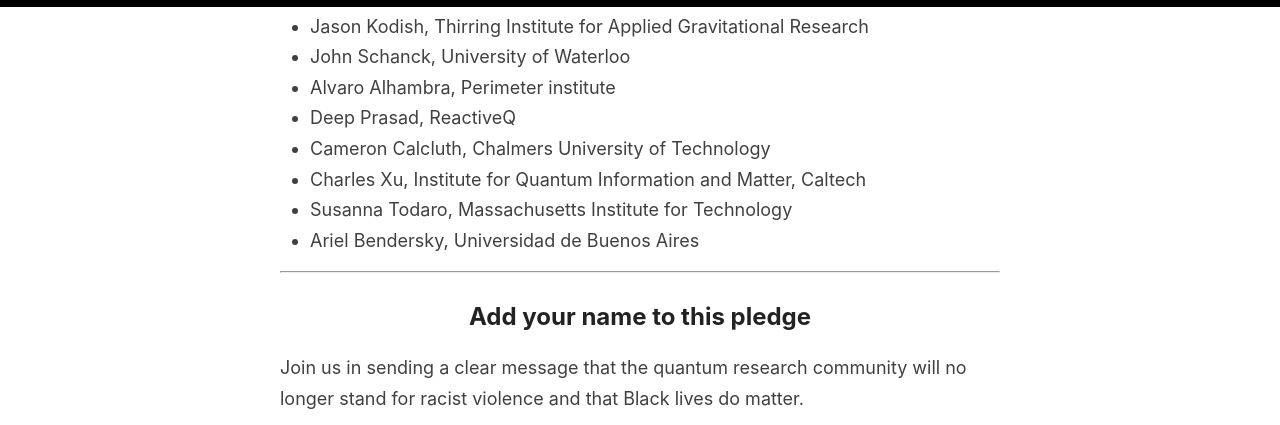
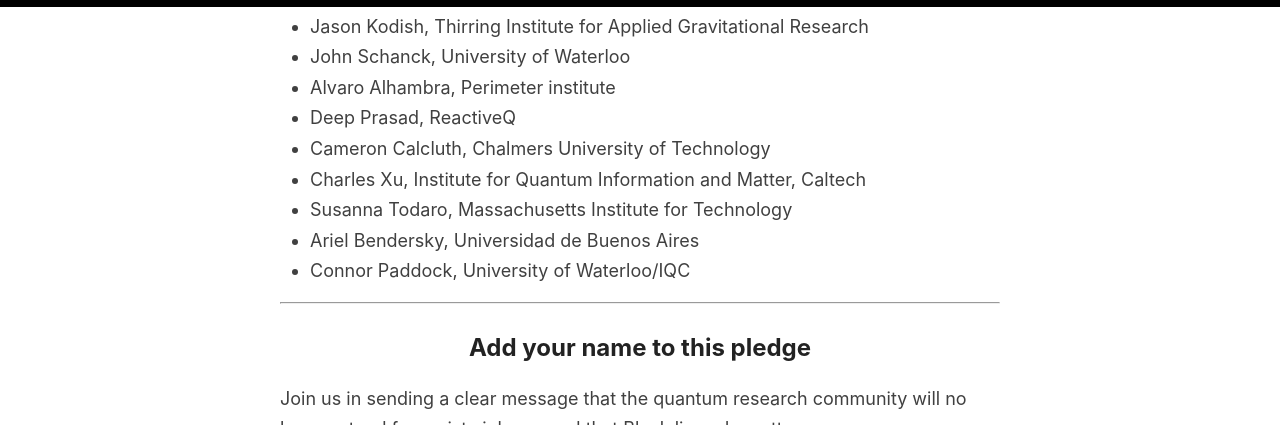
Before and after one commit to quantumforblacklives/quantumforblacklives.github.io, a Jekyll site: the page built from index.html, in a window 1280 px wide and 900 px high, scrolled down 3522 px, cut to the strip 0-425 px from the top of the window. Built offline with Jekyll 4.4.1, drawn with Linux system fonts in a browser that asks for light colours; the list of posts is cut into pages by our own code.

Commit message:
Add signature from Connor Paddock.

```diff
--- a/_includes/signatories.md
+++ b/_includes/signatories.md
@@ -17,3 +17,4 @@
 - Charles Xu, Institute for Quantum Information and Matter, Caltech
 - Susanna Todaro, Massachusetts Institute for Technology
 - Ariel Bendersky, Universidad de Buenos Aires
+- Connor Paddock, University of Waterloo/IQC
```
